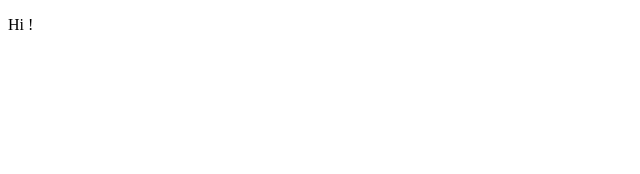
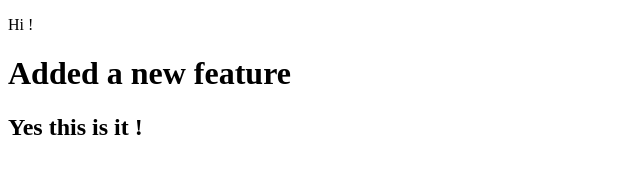
Before and after one commit to RKSAKETH/localrep, a plain HTML site: page index.html in a window 1280 px wide. Shown: the whole page, without its empty margins (0-640 px from the left). Drawn offline with Linux system fonts and the light colour scheme.

Commit message:
added a new feature

```diff
--- a/index.html
+++ b/index.html
@@ -8,5 +8,7 @@
 </head>
 <body>
     <p>Hi !</p>
+    <h1>Added a new feature</h1>
+    <h2>Yes this is it !</h2>
 </body>
 </html>
```
